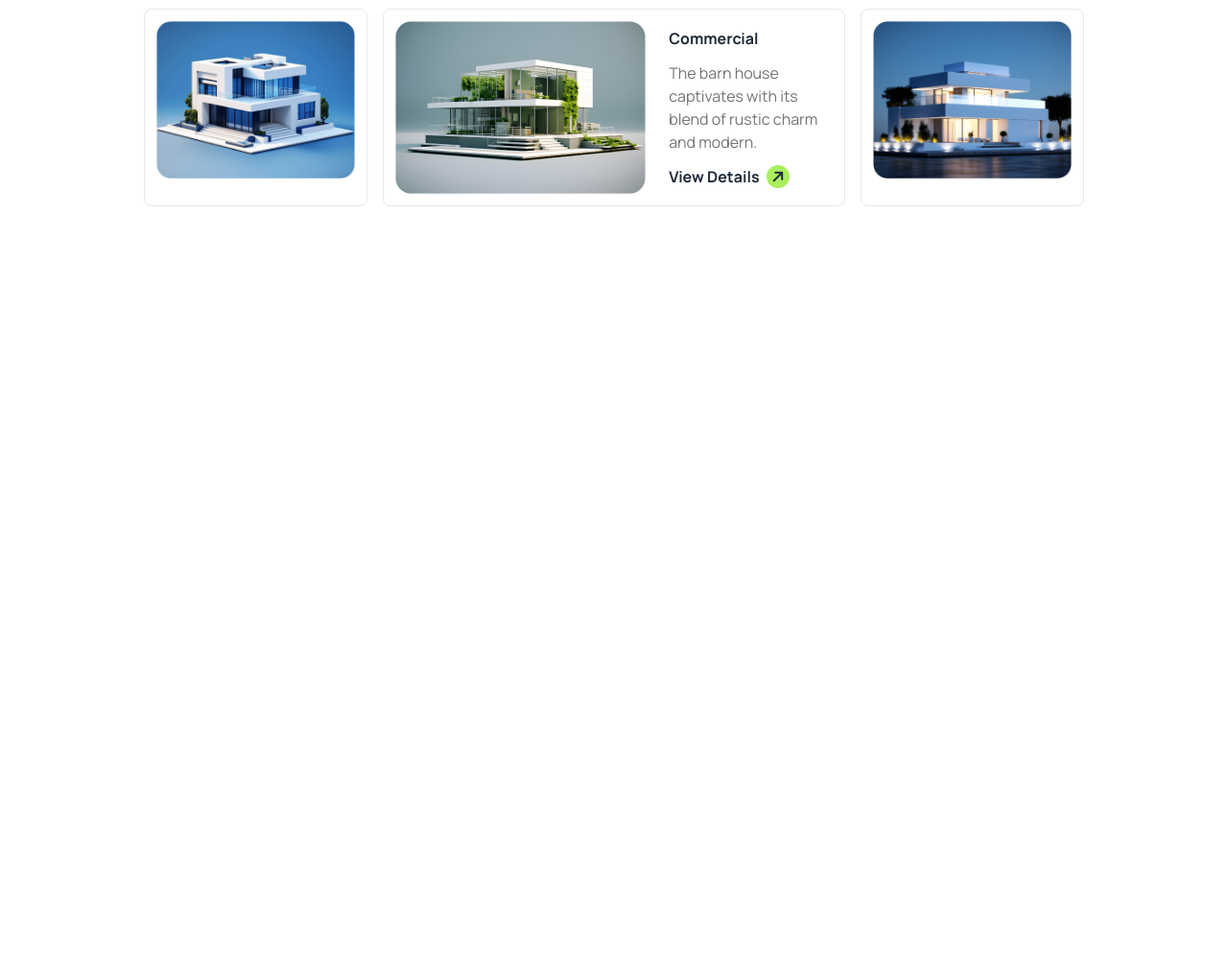
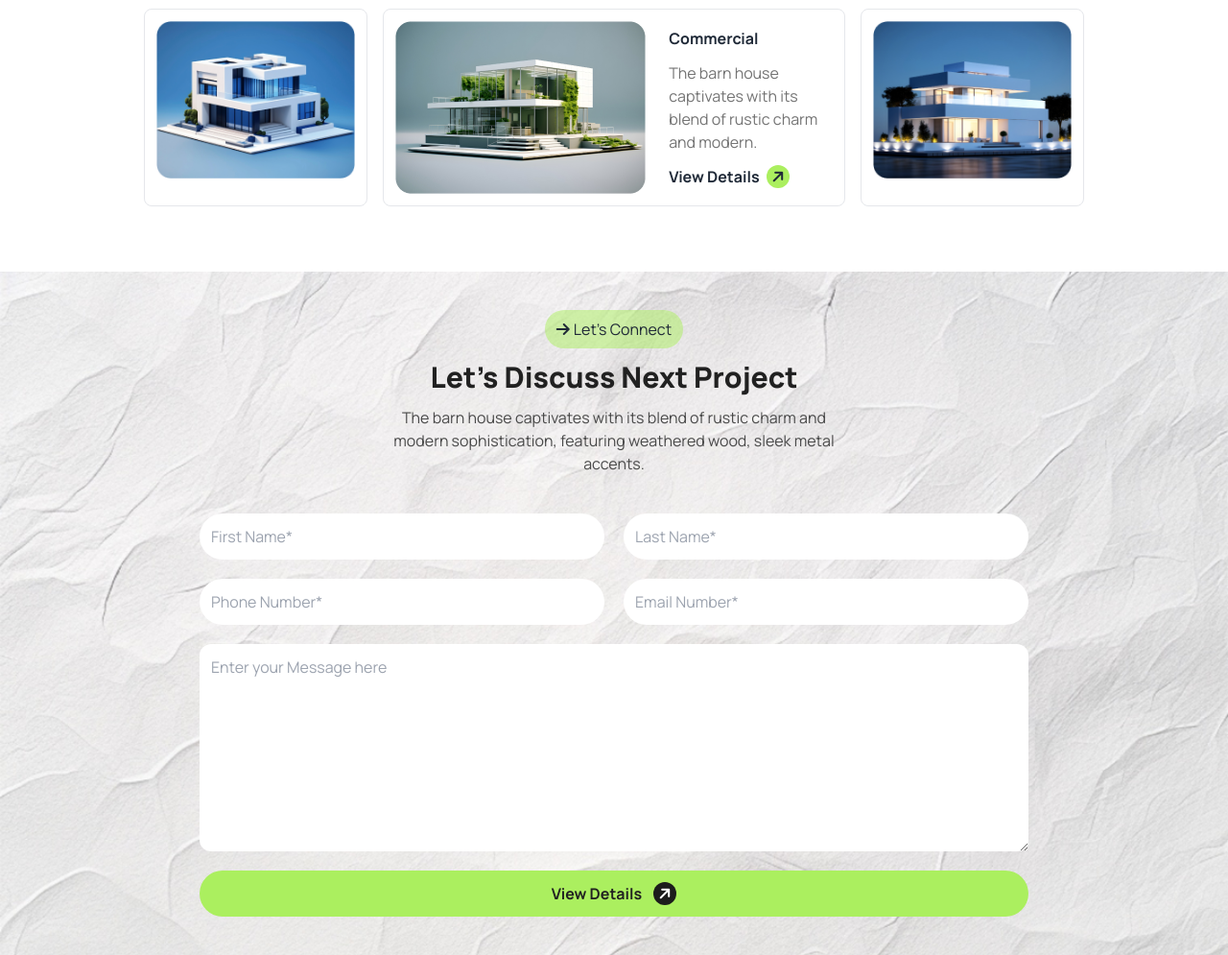
Before and after one commit to tipu236535/Assignment-3, a plain HTML site: page index.html in a window 1280 px wide. Shown: the part 2392-3387 px from the top of the page at 96% size. Before the commit the page ends 2635 px from the top, so only its background shows below. Drawn offline with nearby package versions, Linux system fonts and the light colour scheme.

Commit message:
added discus

```diff
--- a/index.html
+++ b/index.html
@@ -210,6 +210,38 @@
   </div>
  </section>
 
+  <!-- Challenging Part/ Extra Section is Starts here   -->
+
+
+
+
+  <section class="bg-[url('./assets/bg.jpg')] bg-cover bg-center mt-10 w-full p-10">
+    <!-- text content is here  -->
+      <div class="lg:w-4/5 mx-auto space-y-3 flex flex-col justify-center items-center">
+        <button class="bg-[#ABEF5F80] px-3 py-2 rounded-full inline-flex items-center justify-center">
+          <i class="fa-solid fa-arrow-right mr-1 "></i> Let's Connect
+        </button>
+        <h1 class="text-[#212121] text-2xl lg:text-3xl text-center font-[800]">Let’s Discuss Next Project</h1>
+        <p class="text-[#494949] lg:w-2/4 mx-auto text-center">The barn house captivates with its blend of rustic charm and modern sophistication, featuring weathered wood, sleek metal accents.</p>
+       </div>
+      <!-- input section is here  -->
+       <div class=" lg:w-4/5 mx-auto">
+        <div class=" grid grid-cols-1 lg:grid-cols-2 gap-5 mt-10 lg:px-12">
+          <input type="text" class="p-3 rounded-full" placeholder="First Name*">
+          <input type="text" class="p-3 rounded-full" placeholder="Last Name*">
+          <input type="tel" class="p-3 rounded-full" placeholder="Phone Number*">
+          <input type="email" class="p-3 rounded-full" placeholder="Email Number*">
+          <textarea rows="8" cols="50" placeholder="Enter your Message here" class="p-3 rounded-xl lg:col-span-2"></textarea>
+          <button class="bg-[#ABEF5F] px-5 py-3 rounded-full flex justify-center items-center font-[700] text-[#212121] lg:col-span-2">View Details<span class="flex items-center justify-center bg-[#1C1C1C] text-white h-6 w-6 rounded-full ml-3">
+            <i class="fa-solid fa-arrow-right -rotate-45"></i>
+          </span> </button>
+
+       </div>
+       </div>
+
+
+   </section>
+
 
 
 </main>
```
